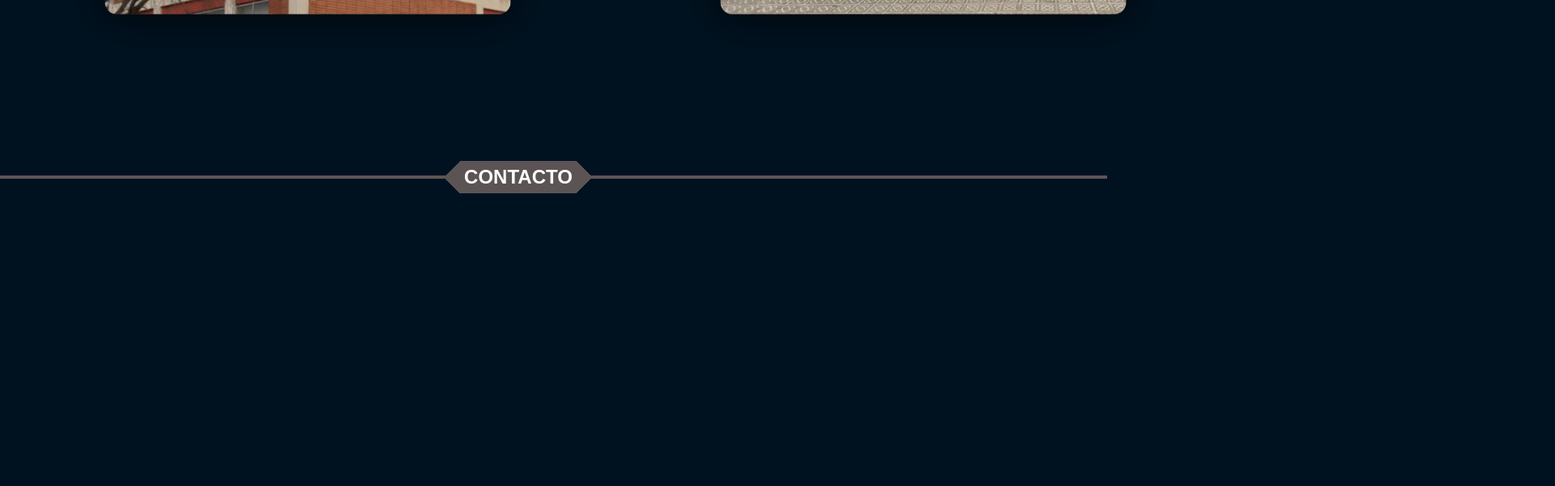
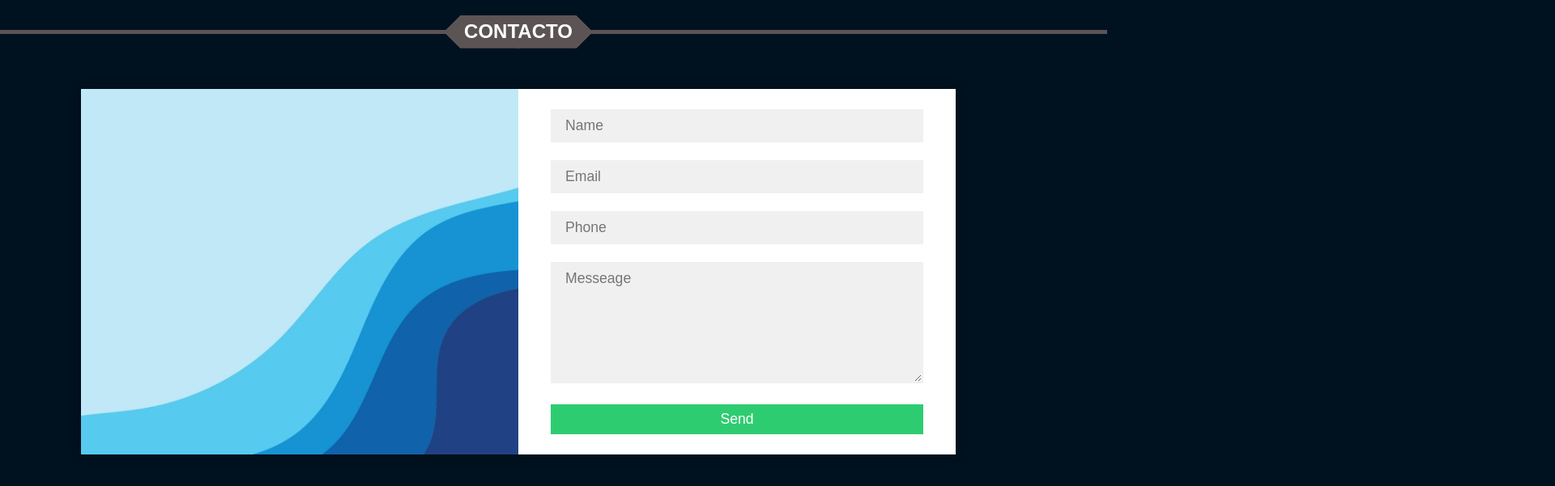
Before and after one commit to alexisescobales/alexisescobales.github.io, a plain HTML site: page index.html in a window 1280 px wide. Shown: the part 7886-8487 px from the top of the page at 81% size, 1920 px wide, since content can reach past the window. Before the commit the page ends 8125 px from the top, so only its background shows below. Drawn offline with Linux system fonts and the light colour scheme.

Commit message:
solo falta el proyectos

```diff
--- a/index.html
+++ b/index.html
@@ -185,7 +185,7 @@
             <div class="card">
                 <div class="face face1" id="card_itb">
                 </div>
-                <div class="face face2" style="width: 500px; height: 180px;">
+                <div class="face face2" style="width: 500px; height: 180px; color: white;">
                     <div class="content">
                         <h1>INSTITUT TECNOLOGIC BARCELONA</h1>
                         <br>
@@ -198,7 +198,7 @@
             <div class="card">
                 <div class="face face1" id="card_cep">
                 </div>
-                <div class="face face2" style="width: 500px; height: 180px;">
+                <div class="face face2" style="width: 500px; height: 180px; color: white;">
                     <div class="content">
                         <h1>CENTRE D'ESTUDIS POLITECNICS</h1>
                         <br>
@@ -214,7 +214,7 @@
 
     <section id="pading_card">
         <h2 class="fancy" id="h2_estudios" style=" --w: 50vw;--c: #5c5454;--b:4px;--g:-5px; margin-top: 42px;">
-            ESTUDIOS
+            PROYECTOS
         </h2>
         <div class="container">
             <div class="card">
@@ -247,10 +247,22 @@
     </section>
 
     <section id="pading_card">
-        <h2 class="fancy" id="h2_estudios" style=" --w: 50vw;--c: #5c5454;--b:4px;--g:-5px; margin-top: 42px;">
+        <h2 class="fancy" style=" --w: 50vw;--c: #5c5454;--b:4px;--g:-5px; margin-top: 42px;">
             CONTACTO
         </h2>
-        <div class="container">
+        <div class="container_contact">
+            <div class="contact-box">
+                <div class="left"></div>
+                <div class="right">
+                    <form action="https://formspree.io/f/xwkjjolb" method="POST">
+                        <input type="text" class="field" name="name" placeholder="Name">
+                        <input type="email" class="field" name="email" placeholder="Email">
+                        <input type="text" class="field" name="phone" placeholder="Phone">
+                        <textarea name="message" class="field" placeholder="Messeage"></textarea>
+                        <button type="submit" class="btn">Send</button>
+                    </form>
+                </div>
+            </div>
         </div>
     </section>
 
--- a/style.css
+++ b/style.css
@@ -282,8 +282,6 @@ border-radius: 15px;
 }
 
 .card_sec{
-  width:1900PX;
-  height: 900px;
   background: rgb(20, 50, 100, 0.9);
   background: #001220;;
   color: white;
@@ -351,7 +349,6 @@ border-radius: 15px;
 
 
 .container {
-  width: max-content;
   display: flex;
   justify-content: center;
   align-items: center;
@@ -585,7 +582,76 @@ input[type="submit"]:hover {
   padding-top: 600px; /* PADING PARA PRODUCIR EFECTO DE LETRA SUBIR */
 }
 /* SECTION 1 */
-
 #margen{
 padding-bottom: 200px;
 }
+
+/* FORMULARIO *//* FORMULARIO *//* FORMULARIO *//* FORMULARIO */
+
+.container_contact{
+	position: relative;
+	width: 100%;
+	height: 100%;
+	display: flex;
+	justify-content: center;
+	align-items: center;
+	padding: 50px 100px;
+}
+
+.contact-box{
+	max-width: 1550px;
+	display: grid;
+	grid-template-columns: repeat(2, 1fr);
+	justify-content: center;
+	align-items: center;
+	text-align: center;
+	background-color: #fff;
+	box-shadow: 0px 0px 19px 5px rgba(0,0,0,0.19);
+}
+
+.left{
+	background: url("/background.jpg") no-repeat center;
+	background-size:cover;
+	height: 100%;
+}
+
+.right{
+	padding: 25px 40px;
+}
+
+.field{
+	width: 100%;
+	border: 2px solid rgba(0, 0, 0, 0);
+	outline: none;
+	background-color: rgba(230, 230, 230, 0.6);
+	padding: 0.5rem 1rem;
+	font-size: 1.1rem;
+	margin-bottom: 22px;
+	transition: .3s;
+}
+
+.field:hover{
+	background-color: rgba(0, 0, 0, 0.1);
+}
+
+textarea{
+	min-height: 150px;
+}
+
+.btn{
+	width: 100%;
+	padding: 0.5rem 1rem;
+	background-color: #2ecc71;
+	color: #fff;
+	font-size: 1.1rem;
+	border: none;
+	outline: none;
+	cursor: pointer;
+	transition: .3s;
+}
+
+.field:focus{
+    border: 2px solid rgba(30,85,250,0.47);
+    background-color: #fff;
+}
+/* FORMULARIO *//* FORMULARIO *//* FORMULARIO *//* FORMULARIO */
```
Also changed, not shown: undraw_profile_re_4a55.svg (added), 2 other files.
